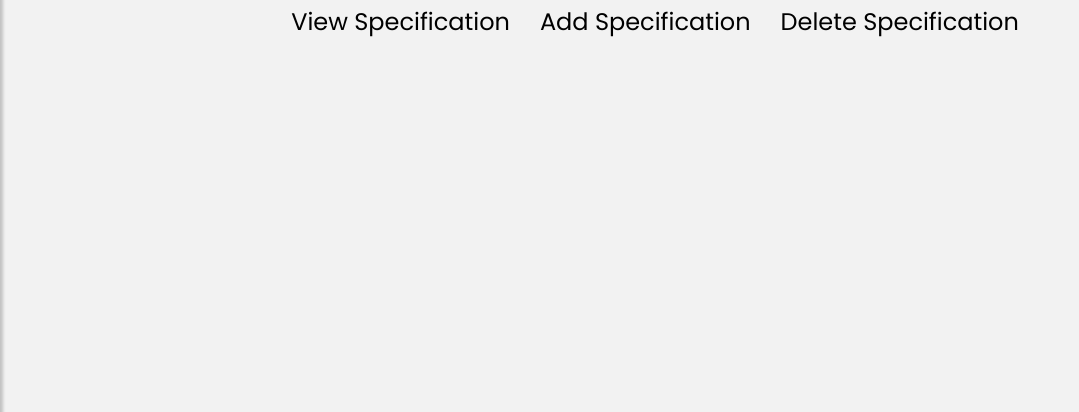
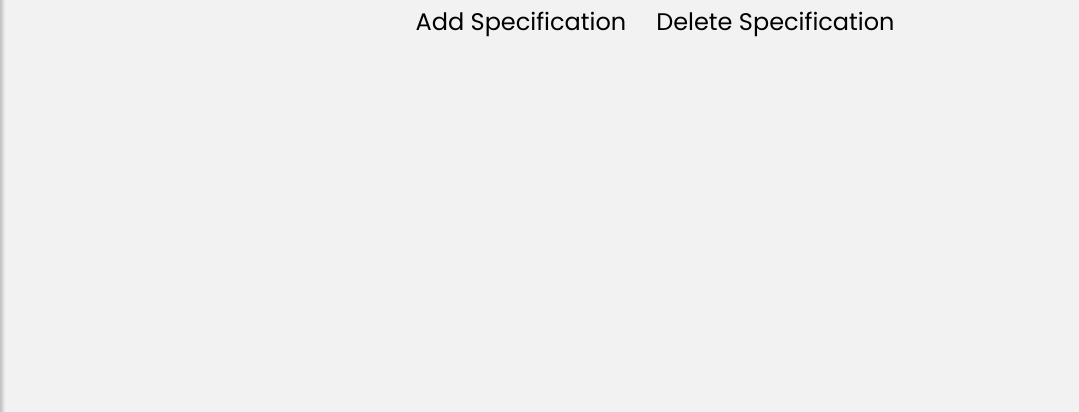
Before and after one commit to thejaynesh/Machine_Tracking, a PHP site: page /managespec.php in a window 1280 px wide. Shown: the part 388-800 px from the top of the page, without its empty margins (0-1079 px from the left). Run offline with PHP 8.4, Linux system fonts and the light colour scheme; a user stored in the database is signed in; some libraries are stand-ins or nearby versions.

Commit message:
Update managespec.php

```diff
--- a/managespec.php
+++ b/managespec.php
@@ -78,12 +78,11 @@ td:hover{
             <br><br><br>
             <center>
 <table >
-<tr cellspacing="40"><td><a href="view_member.php" >
-    <img src="img/icons/viewmember.png" height="150"><br><br><font size ="5" color="black">  <center>View Specification</center></font></a> </td>
-    <td ><a href="add_member.php">
-    <img src="img/icons/addspec.php.png" height="150"><br><br><font size ="5" color="black">  <center>Add Specification</center></font></a> </td>
-    <td><a href="delete_member.php">
-    <img src="img/icons/deletemember.png" height="150"><br><br><font size ="5" color="black">  <center>Delete Specification</center></font></a> </td>
+<tr cellspacing="40">
+    <td ><a href="addspecv2.php">
+    <img src="img/icons/AddSepecification.png" height="150"><br><br><font size ="5" color="black">  <center>Add Specification</center></font></a> </td>
+    <td><a href="deletespecv2.php">
+    <img src="img/icons/DeleteSpecification.png" height="150"><br><br><font size ="5" color="black">  <center>Delete Specification</center></font></a> </td>
 
 </tr>
 
```
